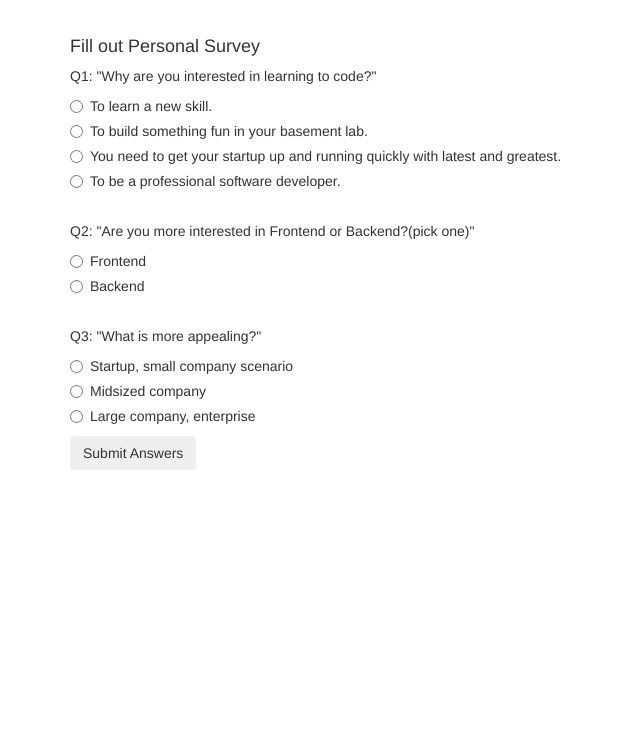
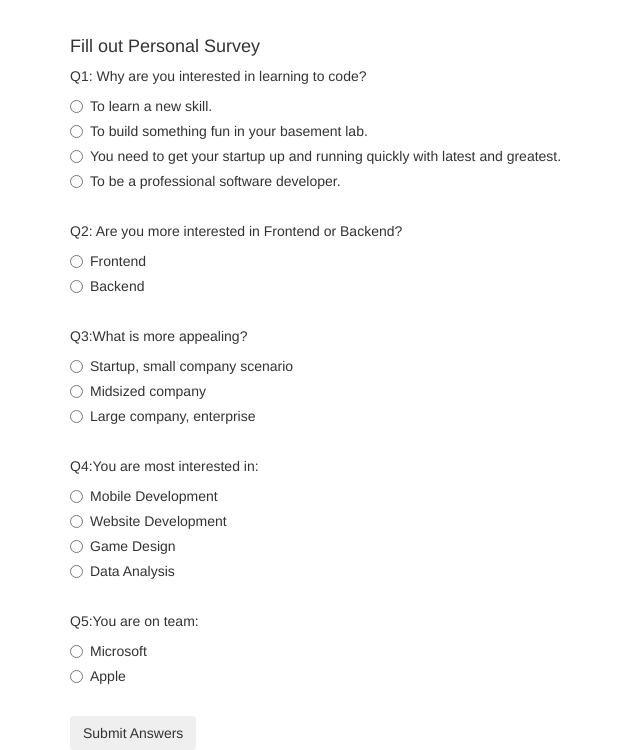
Before and after one commit to jessicakenney/track-suggester, a plain HTML site: page index.html in a window 1280 px wide. Shown: the part 116-866 px from the top of the page, without its empty margins (0-640 px from the left). Before the commit the page ends 800 px from the top, so only its background shows below. Drawn offline with Linux system fonts and the light colour scheme.

Commit message:
Include all 5 questions to be used as input for branching track suggestions.

```diff
--- a/index.html
+++ b/index.html
@@ -15,7 +15,7 @@
       <br>
       <h4> Fill out Personal Survey</h4>
       <form id="survey" >
-        <p>Q1: "Why are you interested in learning to code?"</p>
+        <p>Q1: Why are you interested in learning to code?</p>
         <div class="radio">
           <label>
             <input type="radio" id="skill" value="skill" name="why">
@@ -41,7 +41,7 @@
           </label>
         </div>
         <br>
-        <p>Q2: "Are you more interested in Frontend or Backend?(pick one)"</p>
+        <p>Q2: Are you more interested in Frontend or Backend?</p>
         <div class="radio">
           <label>
             <input type="radio" id="frontend" value="frontend" name=frontOrBack>
@@ -55,7 +55,7 @@
           </label>
         </div>
         <br>
-        <p>Q3: "What is more appealing?"</p>
+        <p>Q3:What is more appealing?</p>
         <div class="radio">
           <label>
             <input type="radio" id="small" value="small" name=size>
@@ -74,9 +74,47 @@
               Large company, enterprise
           </label>
         </div>
-
-
-
+        <br>
+        <p>Q4:You are most interested in:</p>
+        <div class="radio">
+          <label>
+            <input type="radio" id="mobile" value="mobile" name=category>
+              Mobile Development
+          </label>
+        </div>
+        <div class="radio">
+          <label>
+            <input type="radio" id="website" value="website" name=category>
+              Website Development
+          </label>
+        </div>
+        <div class="radio">
+          <label>
+            <input type="radio" id="game" value="game" name=category>
+              Game Design
+          </label>
+        </div>
+        <div class="radio">
+          <label>
+            <input type="radio" id="dataAnal" value="dataAnal" name=category>
+              Data Analysis
+          </label>
+        </div>
+        <br>
+        <p>Q5:You are on team: </p>
+        <div class="radio">
+          <label>
+            <input type="radio" id="microsoft" value="microsoft" name="platform">
+              Microsoft
+          </label>
+        </div>
+        <div class="radio">
+          <label>
+            <input type="radio" id="apple" value="apple" name="platform">
+              Apple
+          </label>
+        </div>
+        <br>
         <button type="submit" class="btn">Submit Answers</button>
       </form>
 
--- a/js/scripts.js
+++ b/js/scripts.js
@@ -4,10 +4,12 @@ $(document).ready(function() {
     var why = $("input:radio[name=why]:checked").val();
     var frontOrBack = $("input:radio[name=frontOrBack]:checked").val();
     var size = $("input:radio[name=size]:checked").val();
+    var category = $("input:radio[name=category]:checked").val();
+    var platform = $("input:radio[name=platform]:checked").val();
     alert(why);
     alert(frontOrBack);
     alert(size);
-
+    alert(platform);
 
   event.preventDefault();
   });
```
